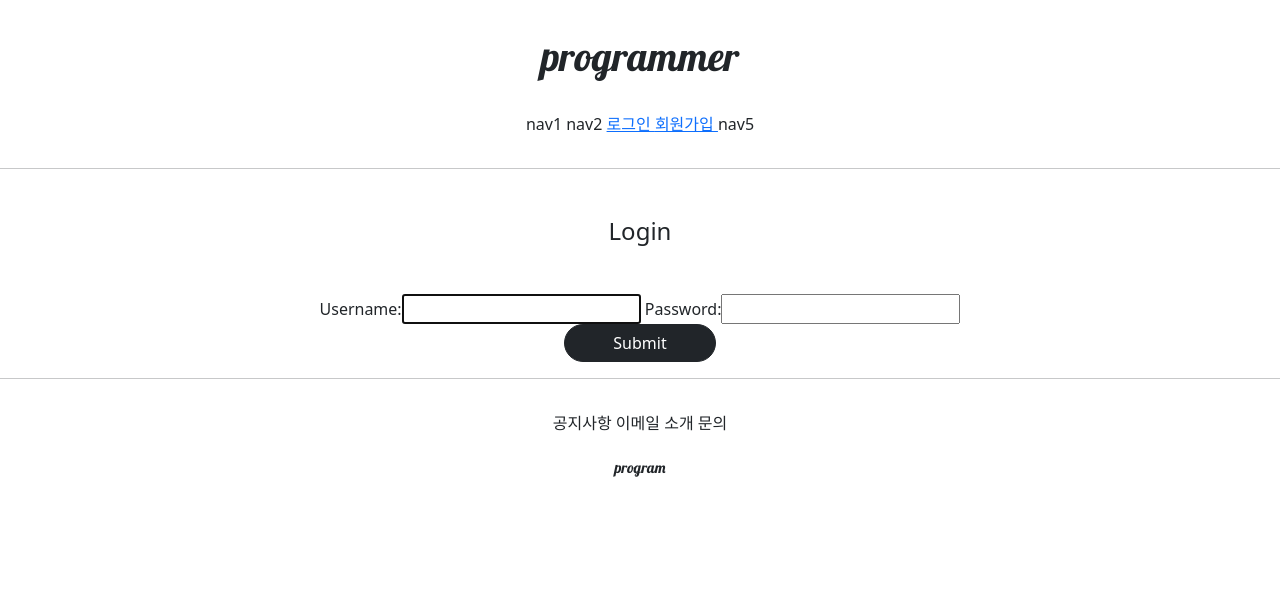
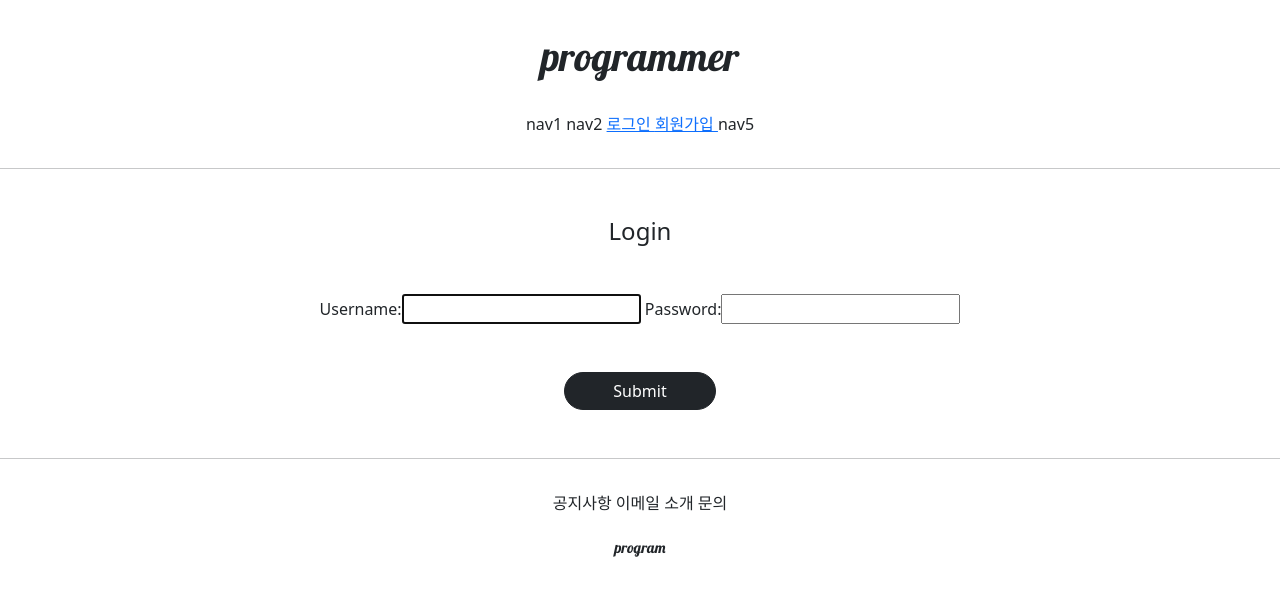
Before and after one commit to misojun50/git_mytest, a Django app: page /accounts/login/ in a window 1280 px wide. Shown: the top 596 px of the page. Run offline with Django 3.2, Linux system fonts and the light colour scheme; parts of the project's set-up code (start-up, migrations or seed data) failed here and were passed over.

Commit message:
7/15 commit1.1

```diff
--- a/accountapp/templates/accountapp/login.html
+++ b/accountapp/templates/accountapp/login.html
@@ -14,7 +14,7 @@
 {#      경로 변경 잊지 말것. 근데 이거하면 로그인 설정 끝임          #}
                 {% csrf_token %}
                 {{ form }}
-                <div class="m-8">
+                <div class="m-5">
                 <input type="submit"
                        class="btn btn-dark rounded-pill px-5">
                 </div>
```
